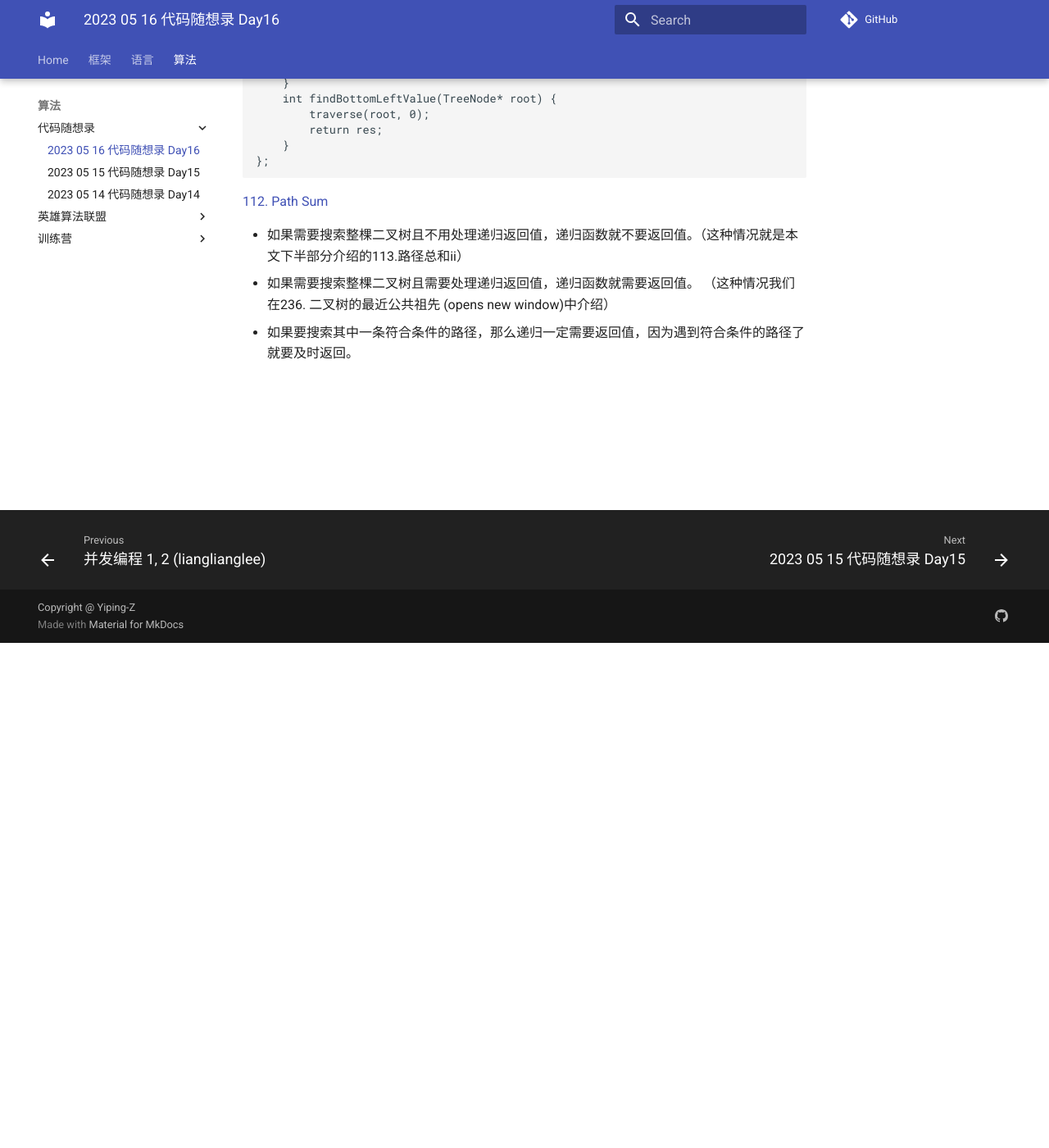
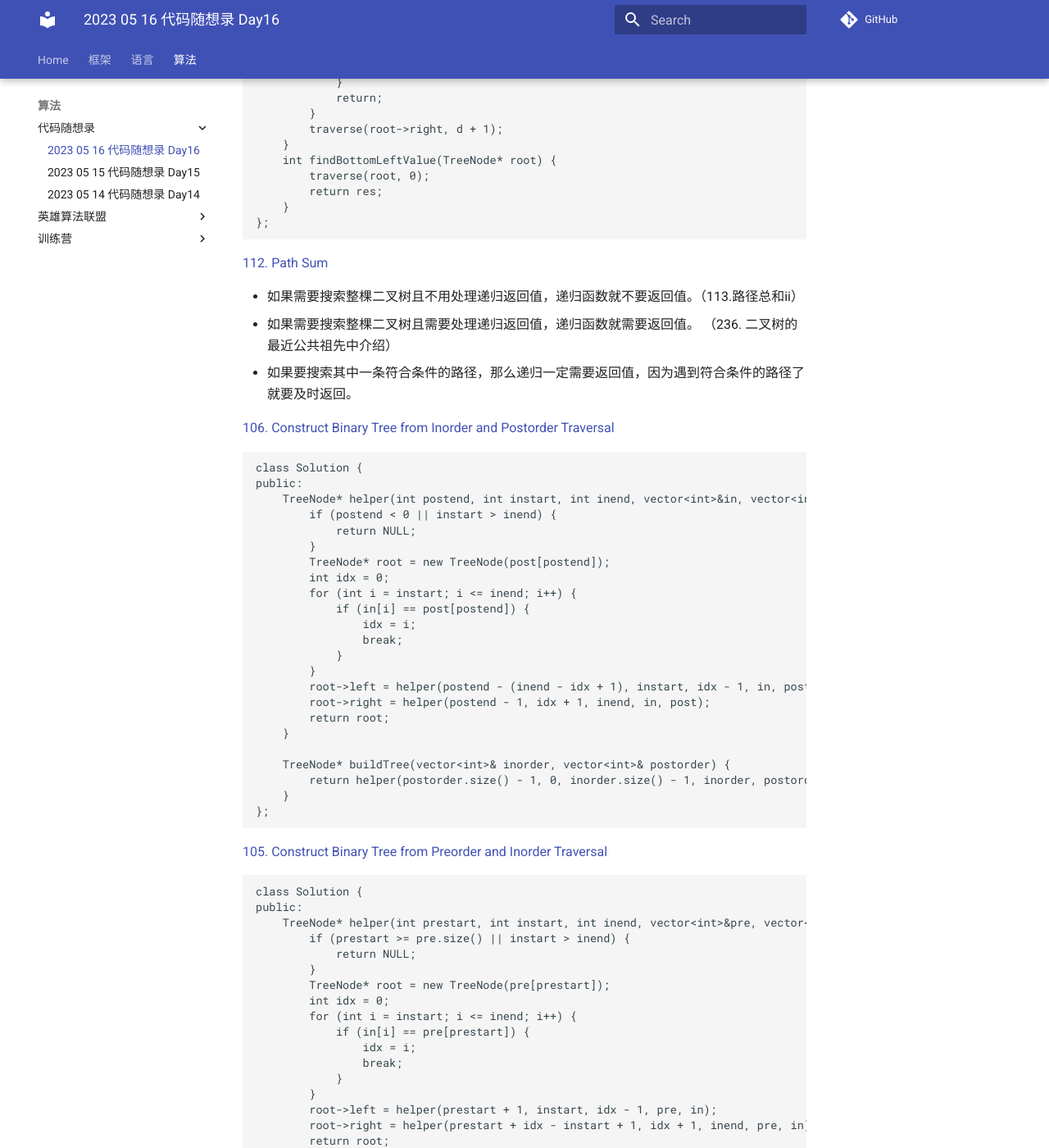
Before and after one commit to Yiping-Z/notes.github.io, an MkDocs documentation site: the page built from docs/2023-05-16-代码随想录-Day16.md, in a window 1280 px wide and 1400 px high, scrolled down 616 px. Shown: the whole window at 82% size. Built offline with MkDocs 1.6.1 and Material for MkDocs 9.7.7, drawn with Linux system fonts in a browser that asks for light colours; comment, search, counter and statistics services are not loaded; some of the changed text lies outside the part shown.

Commit message:
add day16

````diff
--- a/docs/2023-05-16-代码随想录-Day16.md
+++ b/docs/2023-05-16-代码随想录-Day16.md
@@ -1,8 +1,11 @@
+
 [513. Find Bottom Left Tree Value](https://leetcode.cn/problems/find-bottom-left-tree-value/)
 
 思路：
+
 - 递归: 用中序遍历确保左节点最先visit，再记录最大深度
 - BFS
+
 ```cpp
 // 递归
 class Solution {
@@ -31,6 +34,62 @@ public:
 ```
 [112. Path Sum](https://leetcode.cn/problems/path-sum/)
 
-- 如果需要搜索整棵二叉树且不用处理递归返回值，递归函数就不要返回值。（这种情况就是本文下半部分介绍的113.路径总和ii）
-- 如果需要搜索整棵二叉树且需要处理递归返回值，递归函数就需要返回值。 （这种情况我们在236. 二叉树的最近公共祖先 (opens new window)中介绍）
+- 如果需要搜索整棵二叉树且不用处理递归返回值，递归函数就不要返回值。（113.路径总和ii）
+- 如果需要搜索整棵二叉树且需要处理递归返回值，递归函数就需要返回值。 （236. 二叉树的最近公共祖先中介绍）
 - 如果要搜索其中一条符合条件的路径，那么递归一定需要返回值，因为遇到符合条件的路径了就要及时返回。
+
+[106. Construct Binary Tree from Inorder and Postorder Traversal](https://leetcode.cn/problems/construct-binary-tree-from-inorder-and-postorder-traversal/)
+
+```cpp
+class Solution {
+public:
+    TreeNode* helper(int postend, int instart, int inend, vector<int>&in, vector<int>&post) {
+        if (postend < 0 || instart > inend) {
+            return NULL;
+        }
+        TreeNode* root = new TreeNode(post[postend]);
+        int idx = 0;
+        for (int i = instart; i <= inend; i++) {
+            if (in[i] == post[postend]) {
+                idx = i;
+                break;
+            }
+        }
+        root->left = helper(postend - (inend - idx + 1), instart, idx - 1, in, post);
+        root->right = helper(postend - 1, idx + 1, inend, in, post);
+        return root;
+    }
+
+    TreeNode* buildTree(vector<int>& inorder, vector<int>& postorder) {
+        return helper(postorder.size() - 1, 0, inorder.size() - 1, inorder, postorder);
+    }
+};
+```
+[105. Construct Binary Tree from Preorder and Inorder Traversal](https://leetcode.cn/problems/construct-binary-tree-from-preorder-and-inorder-traversal/)
+
+```cpp
+class Solution {
+public:
+    TreeNode* helper(int prestart, int instart, int inend, vector<int>&pre, vector<int>&in) {
+        if (prestart >= pre.size() || instart > inend) {
+            return NULL;
+        }
+        TreeNode* root = new TreeNode(pre[prestart]);
+        int idx = 0;
+        for (int i = instart; i <= inend; i++) {
+            if (in[i] == pre[prestart]) {
+                idx = i;
+                break;
+            }
+        }
+        root->left = helper(prestart + 1, instart, idx - 1, pre, in);
+        root->right = helper(prestart + idx - instart + 1, idx + 1, inend, pre, in);
+        return root;
+    }
+    TreeNode* buildTree(vector<int>& preorder, vector<int>& inorder) {
+        return helper(0, 0, inorder.size() - 1, preorder, inorder);
+    }
+};
+```
+
+前序和后序不能唯一确定一棵二叉树，因为没有中序遍历无法确定左右部分，无法分割。
````
Also changed, not shown: site/2023-05-16-代码随想录-Day16.html, site/search/search_index.json, 1 other file.
